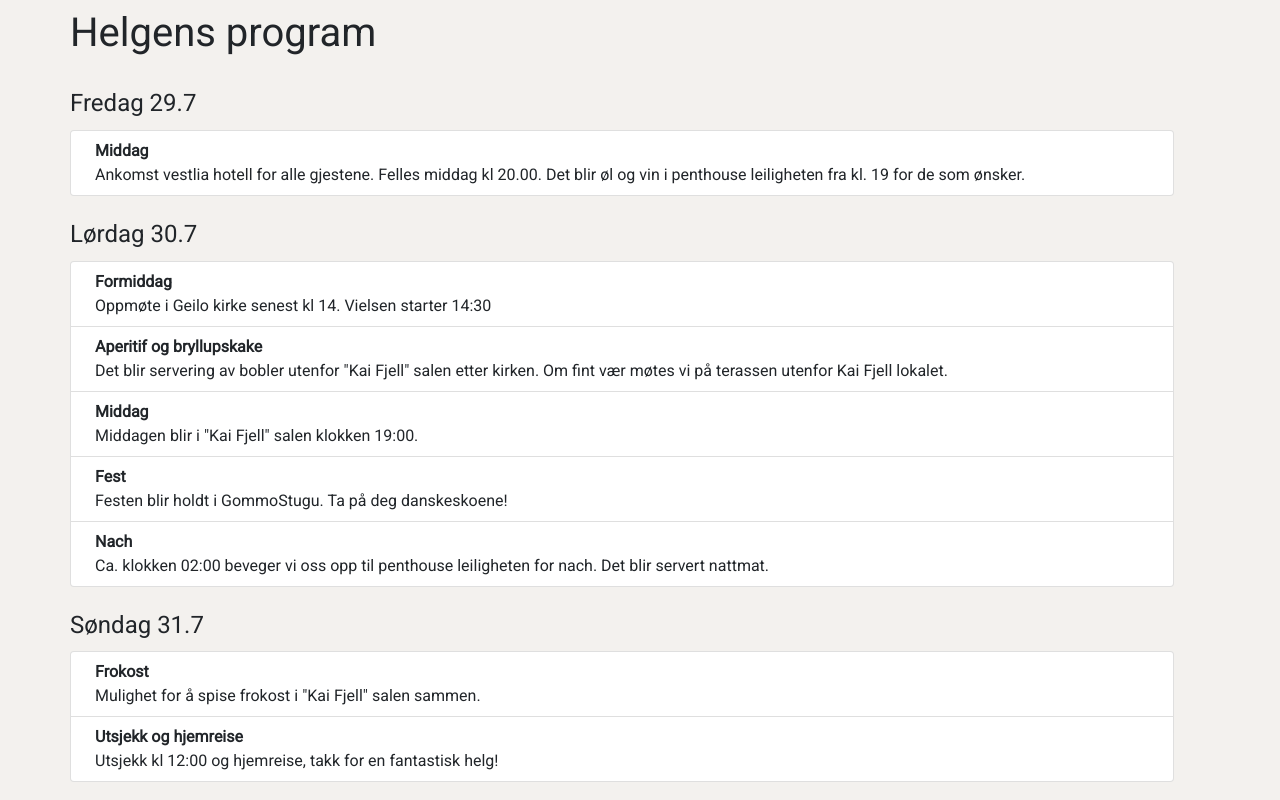
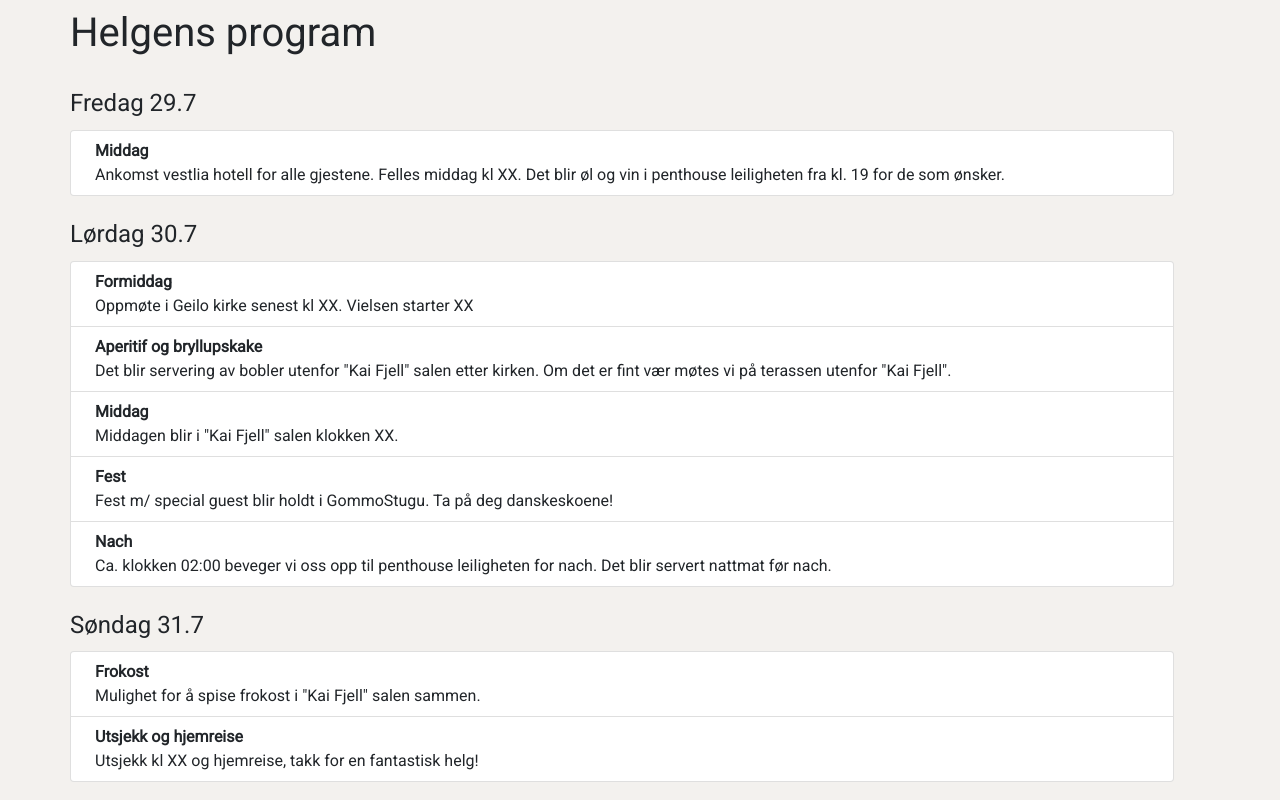
Before and after one commit to annesofie/thewedding, a plain HTML site: page index1.html in a window 1280 px wide. Shown: the part 1300-2100 px from the top of the page. Drawn offline with nearby package versions, Linux system fonts and the light colour scheme; a web font is replaced by a local one.

Commit message:
fjerne usikre klokkeslett

```diff
--- a/index1.html
+++ b/index1.html
@@ -134,7 +134,7 @@
                 <div class="ms-2 me-auto">
                   <div class="fw-bold">Middag</div>
                   Ankomst vestlia hotell for alle gjestene. Felles middag kl
-                  20.00. Det blir øl og vin i penthouse leiligheten fra kl. 19
+                  XX. Det blir øl og vin i penthouse leiligheten fra kl. 19
                   for de som ønsker.
                 </div>
               </li>
@@ -153,7 +153,7 @@
               >
                 <div class="ms-2 me-auto">
                   <div class="fw-bold">Formiddag</div>
-                  Oppmøte i Geilo kirke senest kl 14. Vielsen starter 14:30
+                  Oppmøte i Geilo kirke senest kl XX. Vielsen starter XX
                 </div>
               </li>
               <li
@@ -167,8 +167,7 @@
                 <div class="ms-2 me-auto">
                   <div class="fw-bold">Aperitif og bryllupskake</div>
                   Det blir servering av bobler utenfor "Kai Fjell" salen etter
-                  kirken. Om fint vær møtes vi på terassen utenfor Kai Fjell
-                  lokalet.
+                  kirken. Om det er fint vær møtes vi på terassen utenfor "Kai Fjell".
                 </div>
               </li>
               <li
@@ -181,7 +180,7 @@
               >
                 <div class="ms-2 me-auto">
                   <div class="fw-bold">Middag</div>
-                  Middagen blir i "Kai Fjell" salen klokken 19:00.
+                  Middagen blir i "Kai Fjell" salen klokken XX.
                 </div>
               </li>
               <li
@@ -194,7 +193,7 @@
               >
                 <div class="ms-2 me-auto">
                   <div class="fw-bold">Fest</div>
-                  Festen blir holdt i GommoStugu. Ta på deg danskeskoene!
+                  Fest m/ special guest blir holdt i GommoStugu. Ta på deg danskeskoene!
                 </div>
               </li>
               <li
@@ -208,7 +207,7 @@
                 <div class="ms-2 me-auto">
                   <div class="fw-bold">Nach</div>
                   Ca. klokken 02:00 beveger vi oss opp til penthouse leiligheten
-                  for nach. Det blir servert nattmat.
+                  for nach. Det blir servert nattmat før nach.
                 </div>
               </li>
             </ol>
@@ -239,7 +238,7 @@
               >
                 <div class="ms-2 me-auto">
                   <div class="fw-bold">Utsjekk og hjemreise</div>
-                  Utsjekk kl 12:00 og hjemreise, takk for en fantastisk helg!
+                  Utsjekk kl XX og hjemreise, takk for en fantastisk helg!
                 </div>
               </li>
             </ol>
@@ -256,7 +255,8 @@
               Vi setter pris på om gavene <b>ikke</b> pakkes inn!
             </p>
             <h4>Kunst</h4>
-
+            <p>Kunst blir en gave som kan henge på veggen og minne oss om bryllupet vårt</p>
+            <p>For at det skal bli litt enklere så kommer det en liste med kunstere vi liker.</p>
             <h4>Interiør</h4>
             <a href="https://eu.zaltify.com/products/zalto-universal-glass">Zalto universal vinglass</a>
             <a href="https://eu.zaltify.com/collections/zalto-denk-art/products/zalto-burgundy-glass">Zalto Burgundy vinglass</a>
```
